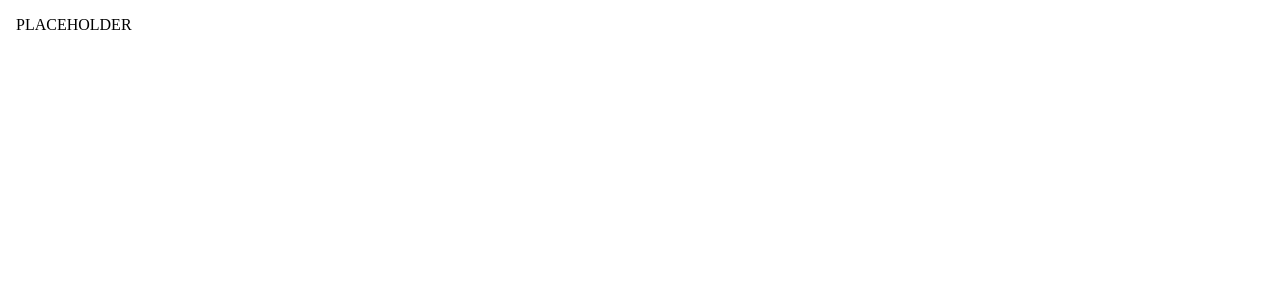
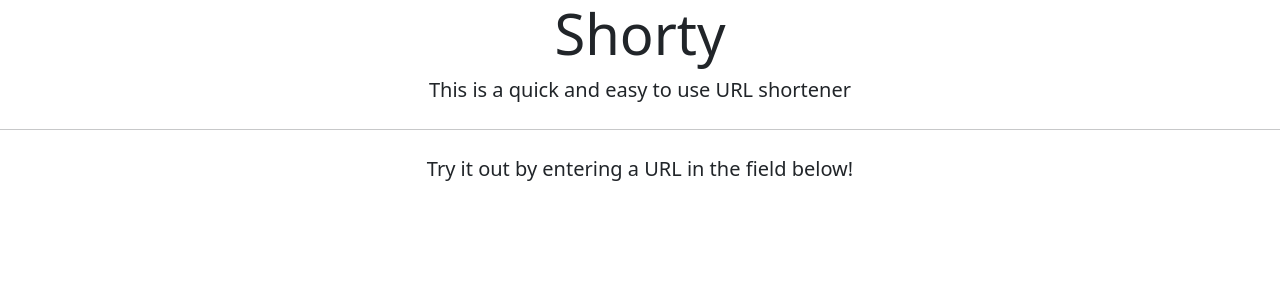
Before and after one commit to tmrd993/shorty, an Angular app in the folder shorty-client/: page / in a window 1280 px wide. Shown: the top 300 px of the page. Built offline with nearby package versions, Linux system fonts and the light colour scheme.

Commit message:
add basic html layout for main page

```diff
--- a/shorty-client/src/app/app.component.html
+++ b/shorty-client/src/app/app.component.html
@@ -4,6 +4,8 @@
 <head>
   <meta charset="utf-8">
   <meta name="viewport" content="width=device-width, initial-scale=1">
+  <!-- Bootstrap -->
+  <link href="https://cdn.jsdelivr.net/npm/bootstrap@5.0.2/dist/css/bootstrap.min.css" rel="stylesheet" integrity="sha384-EVSTQN3/azprG1Anm3QDgpJLIm9Nao0Yz1ztcQTwFspd3yD65VohhpuuCOmLASjC" crossorigin="anonymous">
 
   <title>Shorty</title>
 </head>
@@ -11,8 +13,16 @@
 <body>
 
 
-  <p>PLACEHOLDER</p>
+  <div class="jumbotron text-center">
+    <h1 class="display-4">Shorty</h1>
+    <p class="lead">This is a quick and easy to use URL shortener</p>
+    <hr class="my-4">
+    <p class="lead">Try it out by entering a URL in the field below!</p>
+  </div>
 
-  <script src="js/scripts.js"></script>
+  <!-- TODO: Implement submit button and field + url validation -->
+
+  <!-- Bootstrap JS dependencies -->
+  <script src="https://cdn.jsdelivr.net/npm/bootstrap@5.0.2/dist/js/bootstrap.bundle.min.js" integrity="sha384-MrcW6ZMFYlzcLA8Nl+NtUVF0sA7MsXsP1UyJoMp4YLEuNSfAP+JcXn/tWtIaxVXM" crossorigin="anonymous"></script>
 </body>
 </html>
```
